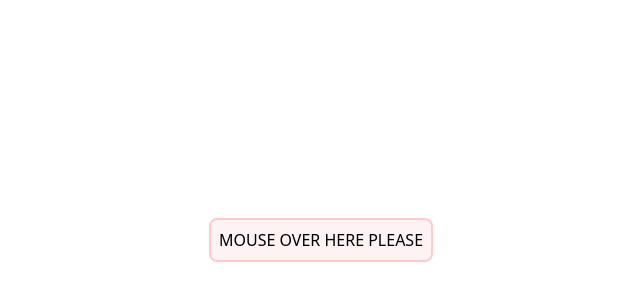
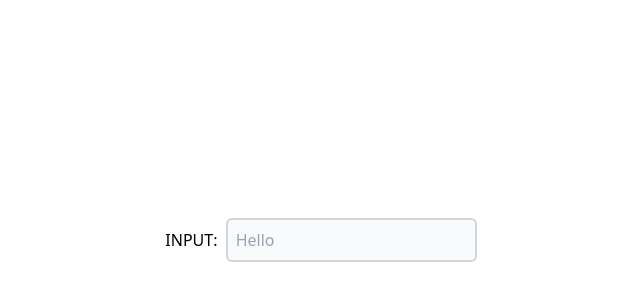
Before and after one commit to soAcademy/workshop-state-and-event, a React (Create React App) app: page / in a window 1280 px wide. Shown: the part 160-460 px from the top of the page, without its empty margins (319-959 px from the left). Built offline with nearby package versions, Linux system fonts and the light colour scheme.

Commit message:
feat: do the workshop6 state and event onselect

```diff
--- a/src/App.js
+++ b/src/App.js
@@ -2,8 +2,8 @@
 // import Event2 from "./Events/Event2";
 // import Event3 from "./Events/Event3";
 // import Event4 from "./Events/Event4";
-import Event5 from "./Events/Event5";
-// import Event6 from "./Events/Event6";
+// import Event5 from "./Events/Event5";
+import Event6 from "./Events/Event6";
 // import Event7 from "./Events/Event7";
 // import Event8 from "./Events/Event8";
 
@@ -34,8 +34,8 @@ const App = () => {
       {/* <Event2 /> */}
       {/* <Event3 /> */}
       {/* <Event4 /> */}
-      <Event5 />
-      {/* <Event6 /> */}
+      {/* <Event5 /> */}
+      <Event6 />
       {/* <Event7 /> */}
       {/* <Event8 /> */}
 
--- /dev/null
+++ b/src/Events/Event6.js
@@ -0,0 +1,21 @@
+const Event6 = () => {
+  const selectPH = (e) => {
+    console.log("Hello6");
+  };
+
+  return (
+    <div className="w-100 h-screen flex justify-center items-center">
+      <div className="">
+        <label>INPUT: </label>
+        <input
+          type="text"
+          className="border-2 border-gray-300 rounded-md bg-gray-50 ml-1 p-2"
+          placeholder="Hello"
+          onSelect={selectPH}
+        />
+      </div>
+    </div>
+  );
+};
+
+export default Event6;
```
